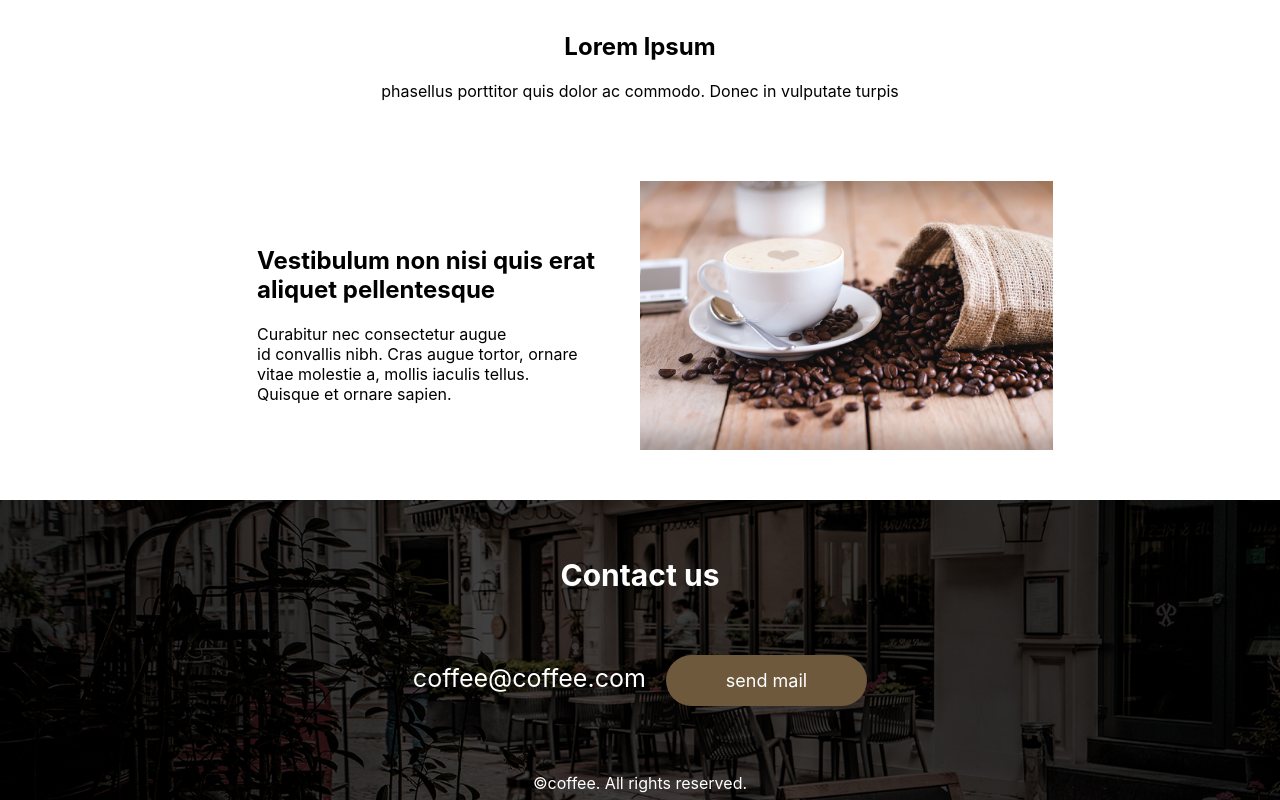
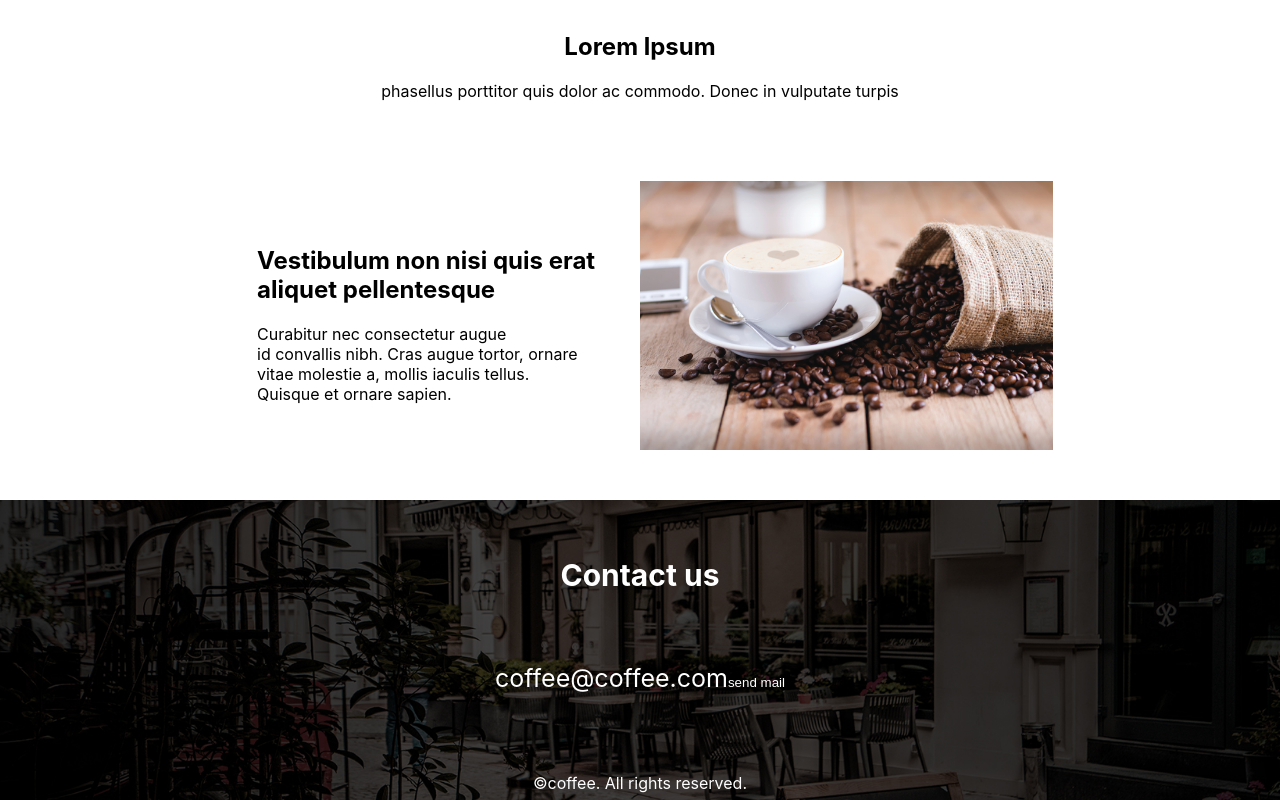
Before and after one commit to leesanghun0/react-exercise, a React (Create React App) app in the folder react_project_2/: page / in a window 1280 px wide. Shown: the part 2278-3078 px from the top of the page. Built offline with nearby package versions, Linux system fonts and the light colour scheme.

Commit message:
feat: 숙제 추가

```diff
--- a/react_project_2/src/Pages/Index.jsx
+++ b/react_project_2/src/Pages/Index.jsx
@@ -1,11 +1,10 @@
 import React from "react";
-import { Link } from "react-router-dom";
-import Header from "./header";
-import Banner from "./banner";
-import Topcontent from "./topcontont";
-import Event from "./event";
-import Bottomcontent from "./bottomcontent";
-import Footer from './footer'
+import Header from "../components/header";
+import Banner from "../components/banner";
+import Topcontent from "../components/topcontont";
+import Event from "../components/event";
+import Bottomcontent from "../components/bottomcontent";
+import Footer from '../components/footer'
 
 function Index(){
 
@@ -16,7 +15,7 @@ function Index(){
         <Topcontent></Topcontent>
         <Event></Event>
         <Bottomcontent></Bottomcontent>
-        <Footer></Footer>
+        <Footer/>
         </>
     )
 }
--- a/react_project_2/src/Pages/footer.jsx
+++ b/react_project_2/src/components/footer.jsx
@@ -1,12 +1,20 @@
-import React from 'react';
+import React, {useState} from 'react';
+
 
 const Footer = ()=>{
+    const [modal, setModal] = useState(false);
     return (<footer className="footer">
     <div className="footer-wapper">
         <h3 className="footer-wapper-title">Contact us</h3>
         <div className="footer-wapper-middle">
             <span>coffee@coffee.com</span>
-            <a href="mailto:lsh93620@gmail.com">send mail</a>
+            <button type="button" onClick={setModal} style={{ color : "white" }}>send mail</button>
+            {
+                modal ?
+                <>
+                    <div style={{ color : "white" }}>hi</div>
+                </> : ""
+            }
         </div>
         <div className="footer-wapper-copyright">©coffee. All rights reserved.</div>
     </div>
```
Also changed, not shown: react_project_2/src/components/Contents.jsx (added, +12 -0 lines), react_project_2/src/components/banner.jsx (renamed from react_project_2/src/Pages/banner.jsx), react_project_2/src/components/bottomcontent.jsx (renamed from react_project_2/src/Pages/bottomcontent.jsx), react_project_2/src/components/event.jsx (renamed from react_project_2/src/Pages/event.jsx), react_project_2/src/components/header.jsx (renamed from react_project_2/src/Pages/header.jsx), react_project_2/src/components/topcontont.jsx (renamed from react_project_2/src/Pages/topcontont.jsx), 1 other file (tests, documents, lock files or other folders).
